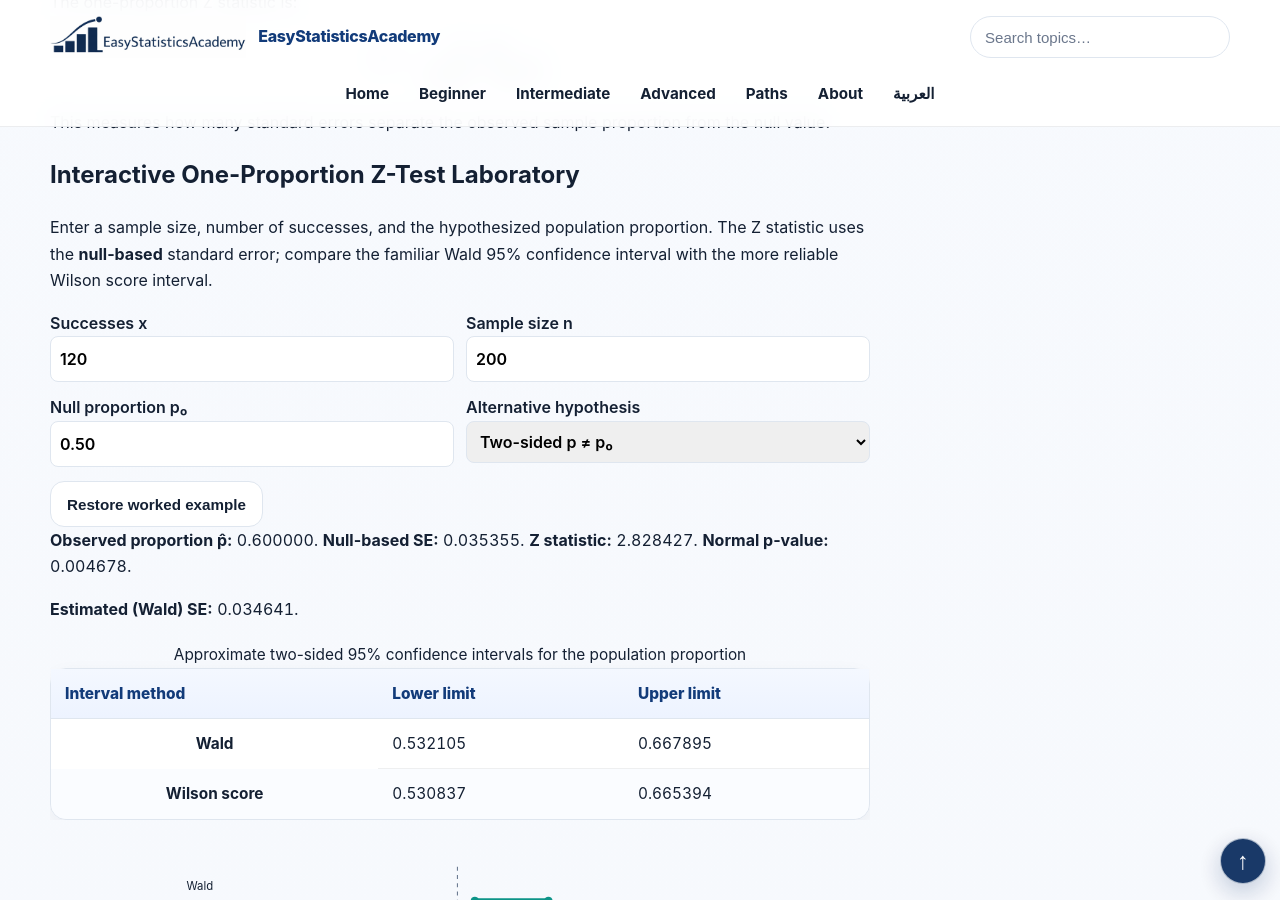
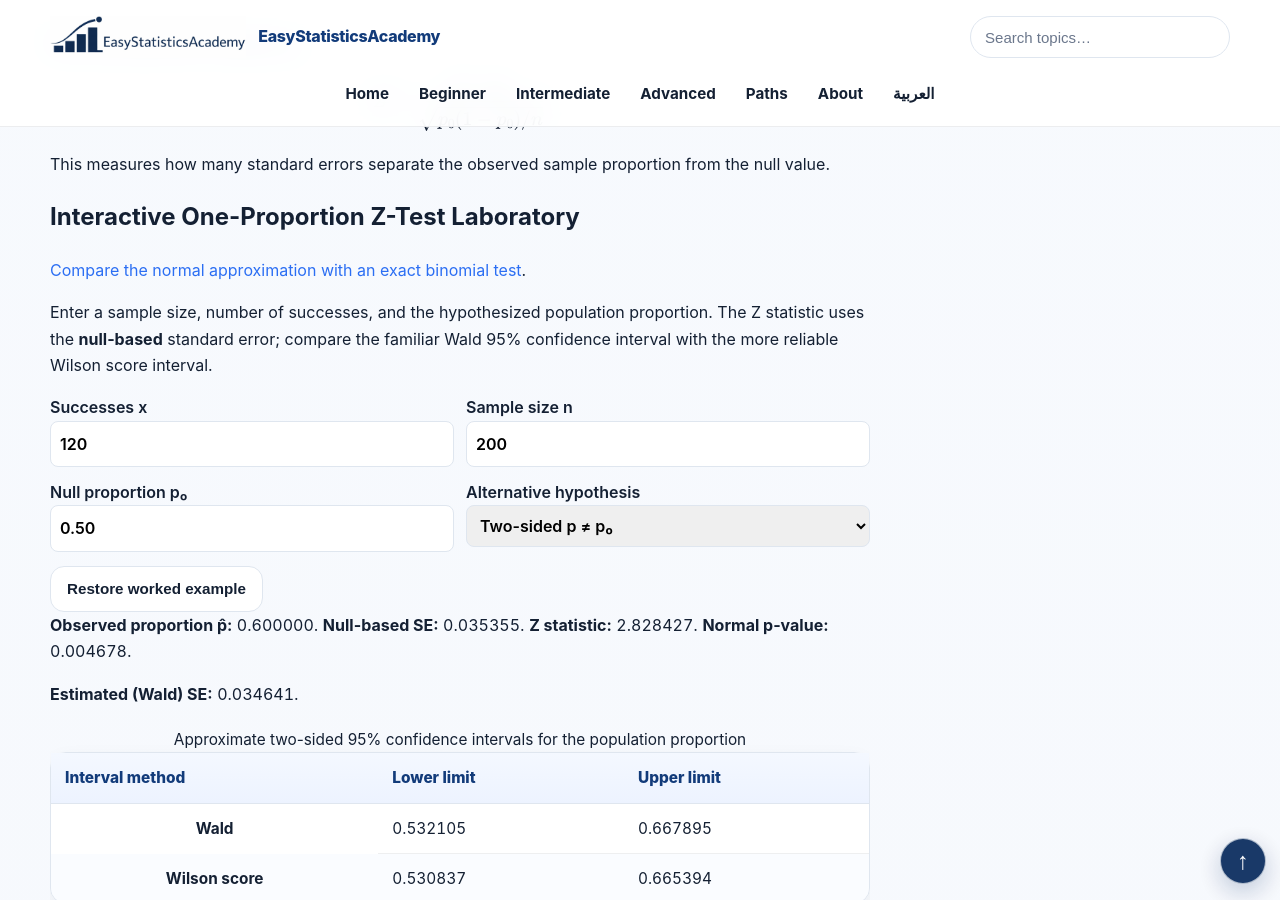
Before and after one commit to ammar-homaida-statistics/easystatisticsacademy, a Jekyll site: the page built from inference/classical-tests/one-proportion-z-test/index.md, in a window 1280 px wide and 900 px high, scrolled down 3182 px. Built offline with Jekyll 4.4.1, drawn with Linux system fonts in a browser that asks for light colours; some of the changed lines change nothing that is shown; some of the changed text lies outside the part shown.

Commit message:
Batch #90: English proportion lesson learning schema, Arabic pairing and exact comparison

```diff
--- a/inference/classical-tests/one-proportion-z-test/index.md
+++ b/inference/classical-tests/one-proportion-z-test/index.md
@@ -4,6 +4,9 @@
 description: Learn how the one-proportion Z test evaluates whether a population proportion differs from a hypothesized value.
 permalink: /inference/classical-tests/one-proportion-z-test/
 sidebar: false
+math: true
+translation_pair: one-proportion-z
+learning_resource: true
 ---
 
 <!-- SAVE LESSON PROGRESS -->
@@ -40,6 +43,7 @@
     </div>
 
     <h1>One-Proportion Z Test</h1>
+<p><a lang="ar" dir="rtl" href="/ar/inference/classical-tests/one-proportion-z-test/">الدرس العربي — اختبار Z لنسبة واحدة</a></p>
 
     <p class="lead">
       Many statistical questions involve proportions rather than means.
@@ -305,6 +309,7 @@
     <!-- Batch #71: interactive one-proportion Z test and Wilson/Wald intervals -->
 <section class="concept-box" id="esa-one-proportion-lab" aria-labelledby="esa-op-heading">
 <h2 id="esa-op-heading">Interactive One-Proportion Z-Test Laboratory</h2>
+<p><a href="/inference/classical-tests/exact-binomial-vs-z-test/">Compare the normal approximation with an exact binomial test</a>.</p>
 <p>Enter a sample size, number of successes, and the hypothesized population proportion. The Z statistic uses the <strong>null-based</strong> standard error; compare the familiar Wald 95% confidence interval with the more reliable Wilson score interval.</p>
 <div class="esa-op-grid">
 <label for="esa-op-x">Successes x <input id="esa-op-x" type="number" min="0" max="1000000" step="1" value="120"></label>
```
